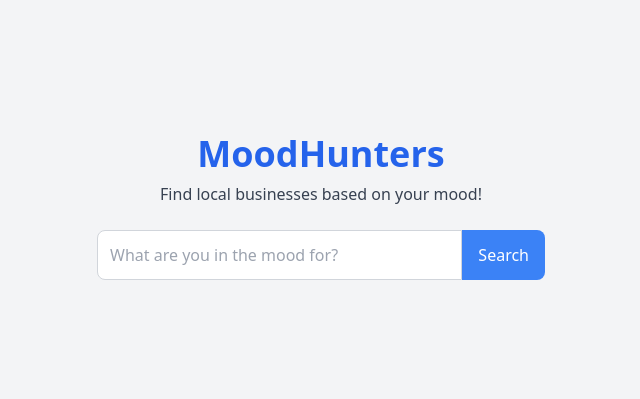
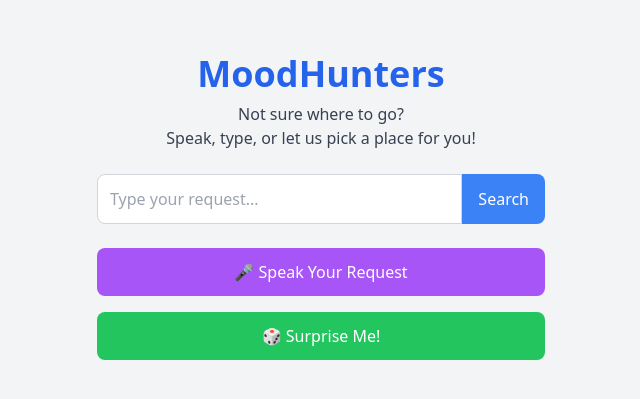
Before and after one commit to reneafranco/KY-combinator, a Next.js app in the folder demo/src/main/resources/UI/frontend/: page / in a window 1280 px wide. Shown: the part 181-580 px from the top of the page, without its empty margins (319-959 px from the left). Built offline with nearby package versions, Linux system fonts and the light colour scheme.

Commit message:
changed up some things

```diff
--- a/demo/src/main/resources/UI/frontend/app/page.js
+++ b/demo/src/main/resources/UI/frontend/app/page.js
@@ -3,45 +3,118 @@ import { useState } from "react";
 
 export default function Home() {
   const [query, setQuery] = useState(""); // Stores user input
-  const [results, setResults] = useState([]); // Stores API search results
+  const [results, setResults] = useState([]); // Stores search results
   const [loading, setLoading] = useState(false); // Shows loading state
 
-  // Function to handle search
-  const handleSearch = async () => {
-    if (!query) return; // Don't search if input is empty
-    setLoading(true); // Show loading state
+  // Function to fetch search results from the backend
+  const handleSearch = async (searchQuery) => {
+    if (!searchQuery) return;
+    setLoading(true);
 
     try {
-      const response = await fetch(`http://localhost:8080/search?q=${query}`);
-      const data = await response.json(); // Convert response to JSON
-      setResults(data); // Store search results
+      const response = await fetch(`http://localhost:8080/api/search?q=${searchQuery}`);
+      if (!response.ok) throw new Error(`Server Error: ${response.status}`);
+
+      const data = await response.json();
+      setResults(data);
     } catch (error) {
       console.error("Error fetching search results:", error);
+      alert("Failed to fetch data. Ensure the backend is running.");
     } finally {
-      setLoading(false); // Hide loading state
+      setLoading(false);
     }
   };
 
+  // Function to fetch a random recommendation
+  const handleRandomSearch = async () => {
+    setLoading(true);
+    try {
+      const response = await fetch(`http://localhost:8080/api/random`); // Ensure backend supports this
+      if (!response.ok) throw new Error(`Server Error: ${response.status}`);
+
+      const data = await response.json();
+      setResults([data]); // Display a single random result
+    } catch (error) {
+      console.error("Error fetching random recommendation:", error);
+      alert("Could not fetch a random place. Try again.");
+    } finally {
+      setLoading(false);
+    }
+  };
+
+  // Function to start voice recognition
+  const startVoiceRecognition = () => {
+    if (!window.SpeechRecognition && !window.webkitSpeechRecognition) {
+      alert("Your browser does not support speech recognition.");
+      return;
+    }
+
+    const recognition = new (window.SpeechRecognition || window.webkitSpeechRecognition)();
+    recognition.lang = "en-US";
+    recognition.interimResults = false;
+    recognition.maxAlternatives = 1;
+
+    recognition.onstart = () => {
+      console.log("Voice recognition started...");
+    };
+
+    recognition.onresult = (event) => {
+      const speechResult = event.results[0][0].transcript;
+      console.log("User said:", speechResult);
+      setQuery(speechResult);
+      handleSearch(speechResult); // Automatically search after speech
+    };
+
+    recognition.onerror = (event) => {
+      console.error("Speech recognition error:", event.error);
+      alert("Could not process speech. Please try again.");
+    };
+
+    recognition.start();
+  };
+
   return (
-    <div className="h-screen flex flex-col items-center justify-center bg-gray-100 p-6">
+    <div className="h-screen flex flex-col items-center justify-center bg-gray-100 p-6 text-center">
       {/* Title */}
       <h1 className="text-4xl font-bold text-blue-600">MoodHunters</h1>
-      <p className="text-gray-700 mt-2">Find local businesses based on your mood!</p>
+      <p className="text-gray-700 mt-2 max-w-md">
+        Not sure where to go? <br />
+        Speak, type, or let us pick a place for you!
+      </p>
 
-      {/* Search Bar */}
+      {/* Search Bar (Text Input) */}
       <div className="mt-6 flex w-full max-w-md">
         <input
           type="text"
-          placeholder="What are you in the mood for?"
+          placeholder="Type your request..."
           value={query}
           onChange={(e) => setQuery(e.target.value)}
           className="w-full p-3 border border-gray-300 rounded-l-lg focus:outline-none"
         />
         <button
-          onClick={handleSearch}
+          onClick={() => handleSearch(query)}
           className="bg-blue-500 text-white px-4 py-3 rounded-r-lg hover:bg-blue-600"
         >
           Search
+        </button>
+      </div>
+
+      {/* Interaction Options: Voice, Text, and Random */}
+      <div className="mt-6 flex flex-col w-full max-w-md space-y-4">
+        {/* Voice Input Button */}
+        <button
+          onClick={startVoiceRecognition}
+          className="bg-purple-500 text-white px-4 py-3 w-full rounded-lg hover:bg-purple-600"
+        >
+          🎤 Speak Your Request
+        </button>
+
+        {/* Random Recommendation Button */}
+        <button
+          onClick={handleRandomSearch}
+          className="bg-green-500 text-white px-4 py-3 w-full rounded-lg hover:bg-green-600"
+        >
+          🎲 Surprise Me!
         </button>
       </div>
 
```
Also changed, not shown: 1 other file (tests, documents, lock files or other folders).
